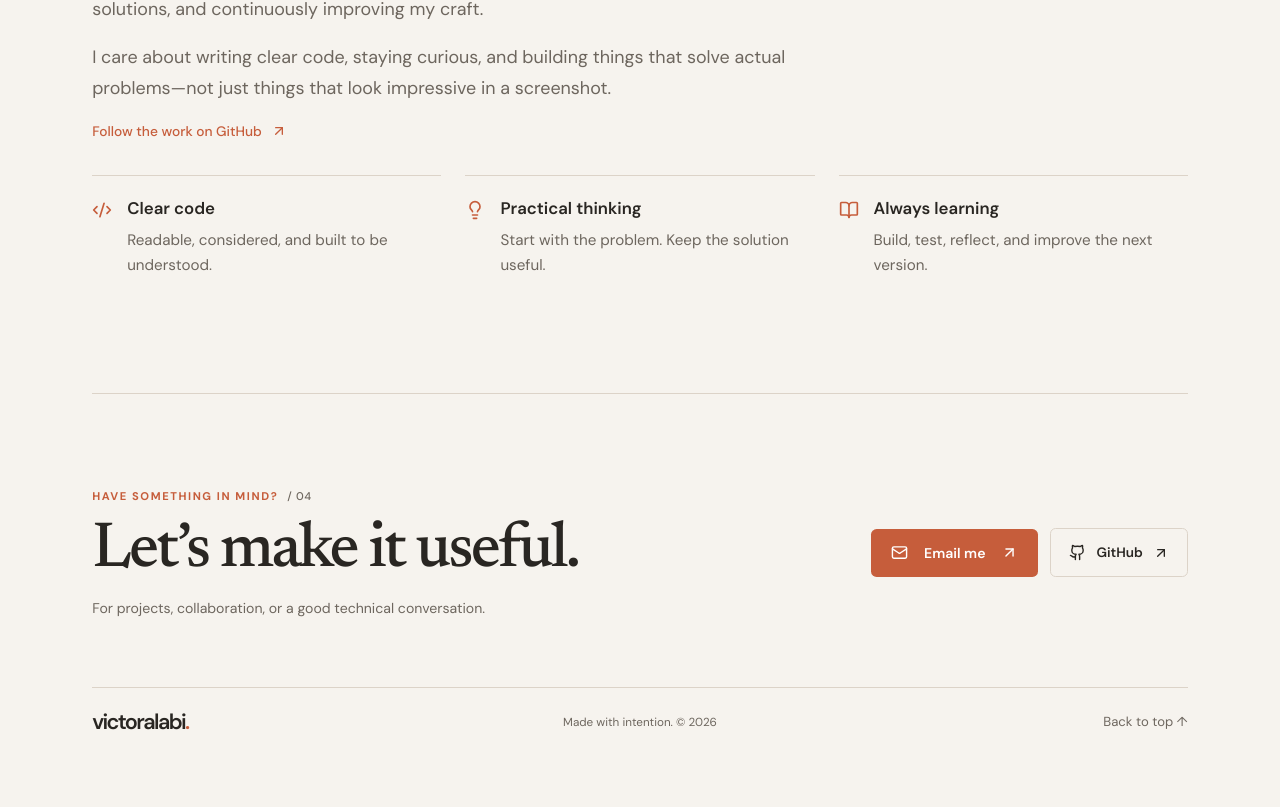
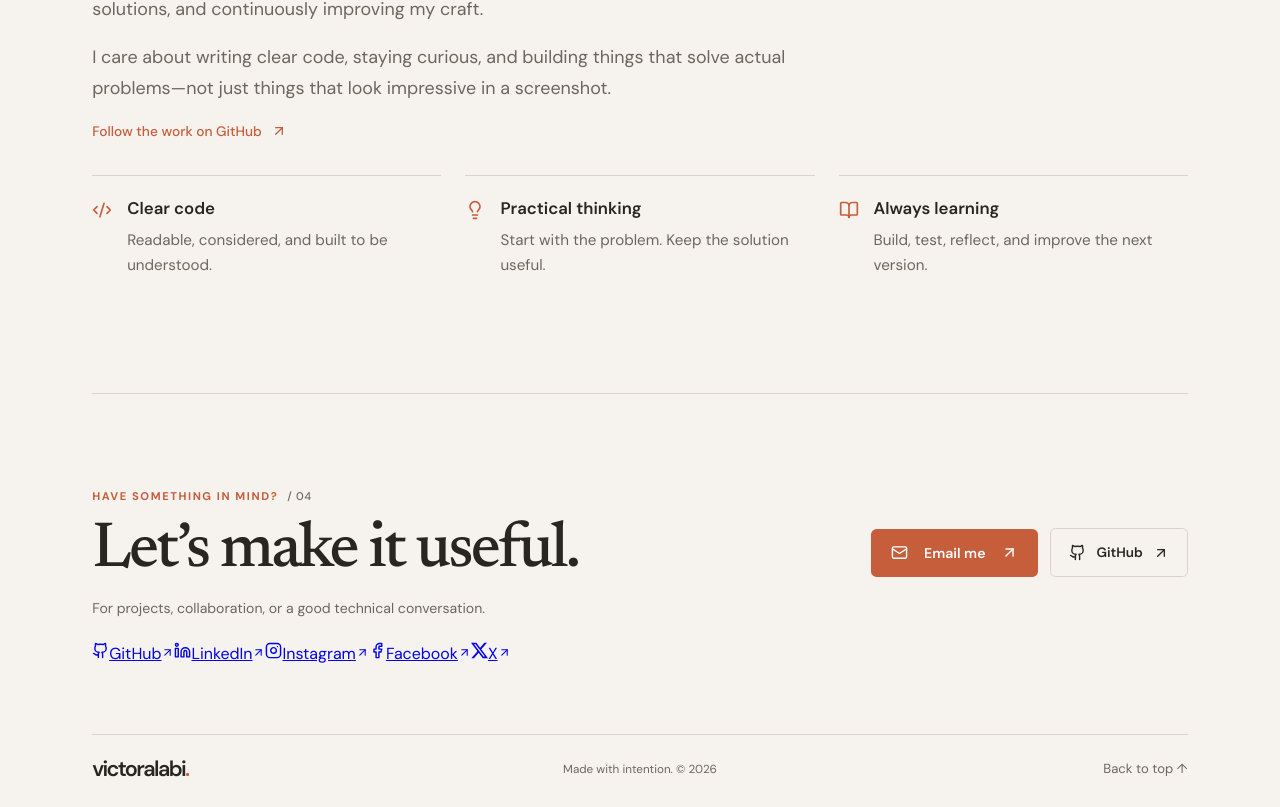
Before and after one commit to Vickiller-droid/victor-portfolio, a Next.js app: page / in a window 1280 px wide. Shown: the part 3809-4616 px from the top of the page. Before the commit the page ends 4569 px from the top, so only its background shows below. Built offline with nearby package versions, Linux system fonts and the light colour scheme.

Commit message:
Add portfolio social profile links

```diff
--- a/app/page.jsx
+++ b/app/page.jsx
@@ -10,7 +10,8 @@ import {
 
   ArrowDownRight, ArrowUpRight, Sun, Moon, Code2, Terminal, Shapes,
 
-  Lightbulb, BookOpen, Github, Mail, ArrowRight, CheckCircle2, X, LoaderCircle
+  Lightbulb, BookOpen, Github, Mail, ArrowRight, CheckCircle2, X, LoaderCircle,
+  Instagram, Facebook, Linkedin
 
 } from "lucide-react";
 
@@ -384,6 +385,14 @@ entry.target.classList.add("isVisible");
 
         <div className="contactActions"><a className="primaryButton" href="mailto:alabivictordaniel@gmail.com"><Mail size={17}/> Email me <ArrowUpRight size={17}/></a><a className="contactGithub" href="https://github.com/vickiller-droid" target="_blank" rel="noreferrer"><Github size={17}/> GitHub <ArrowUpRight size={16}/></a></div>
 
+        <nav className="socialLinks" aria-label="Social profiles">
+          <a className="socialLink" href="https://github.com/Vickiller-droid" target="_blank" rel="noreferrer"><Github size={17} aria-hidden="true"/><span>GitHub</span><ArrowUpRight size={13} aria-hidden="true"/></a>
+          <a className="socialLink" href="https://www.linkedin.com/in/victor-alabi-b20973393/" target="_blank" rel="noreferrer"><Linkedin size={17} aria-hidden="true"/><span>LinkedIn</span><ArrowUpRight size={13} aria-hidden="true"/></a>
+          <a className="socialLink" href="https://instagram.com/alabi_victor_daniel" target="_blank" rel="noreferrer"><Instagram size={17} aria-hidden="true"/><span>Instagram</span><ArrowUpRight size={13} aria-hidden="true"/></a>
+          <a className="socialLink" href="https://www.facebook.com/profile.php?id=61581924488015" target="_blank" rel="noreferrer"><Facebook size={17} aria-hidden="true"/><span>Facebook</span><ArrowUpRight size={13} aria-hidden="true"/></a>
+          <a className="socialLink" href="https://x.com/Vickillerdroid" target="_blank" rel="noreferrer"><svg viewBox="0 0 24 24" width="17" height="17" fill="currentColor" aria-hidden="true"><path d="M18.901 1.153h3.68l-8.04 9.19 9.457 12.504h-7.406l-5.8-7.584-6.64 7.584H.47l8.6-9.83L0 1.153h7.594l5.242 6.932 6.065-6.932zm-1.291 19.49h2.039L6.486 3.24H4.298L17.61 20.643z"/></svg><span>X</span><ArrowUpRight size={13} aria-hidden="true"/></a>
+        </nav>
+
         <div className="footerBottom"><a className="wordmark" href="#top">victoralabi<span>.</span></a><p>Made with intention. © {new Date().getFullYear()}</p><a href="#top" className="backTop">Back to top ↑</a></div>
 
       </footer>
```
